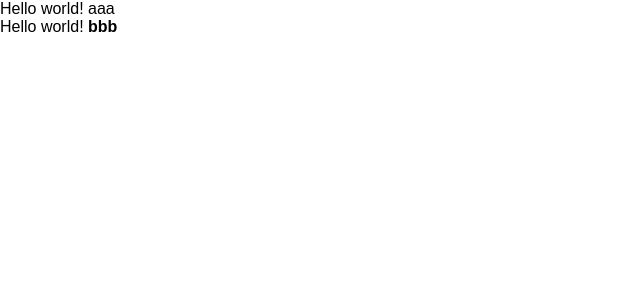
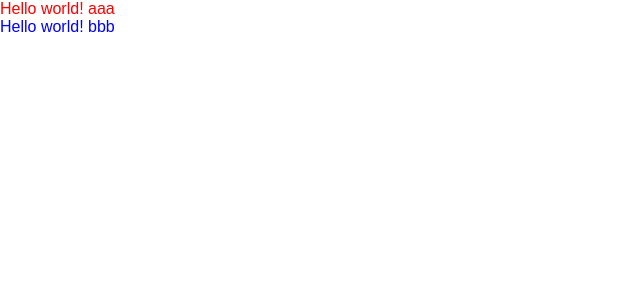
Before and after one commit to adambro/recttraining, a React (Create React App) app: page / in a window 1280 px wide. Shown: the top 300 px of the page, without its empty margins (0-640 px from the left). Built offline with nearby package versions, Linux system fonts and the light colour scheme.

Commit message:
Zad3: kolory dwa

```diff
--- a/src/MainComponent.jsx
+++ b/src/MainComponent.jsx
@@ -3,11 +3,12 @@ import PropTypes from 'prop-types';
 
 class MainComponent extends React.Component {
     render () {
-        return <div>Hello world! {this.props.children}</div>;
+        return <div className={this.props.klasa}>Hello world! {this.props.children}</div>;
     }
 }
 
 MainComponent.propTypes = {
+    klasa: PropTypes.string.isRequired,
     children: PropTypes.string.isRequired
 }
 
--- a/src/index.css
+++ b/src/index.css
@@ -3,3 +3,11 @@ body {
   padding: 0;
   font-family: sans-serif;
 }
+
+.red {
+  color: red;
+}
+
+.blue {
+  color: blue;
+}
--- a/src/index.js
+++ b/src/index.js
@@ -6,8 +6,8 @@ import registerServiceWorker from './registerServiceWorker';
 
 const Scene = () => (
     <div>
-        <MainComponent>aaa</MainComponent>
-        <MainComponent><strong>bbb</strong></MainComponent>
+        <MainComponent klasa="red">aaa</MainComponent>
+        <MainComponent klasa="blue" >bbb</MainComponent>
     </div>
 );
 
```
